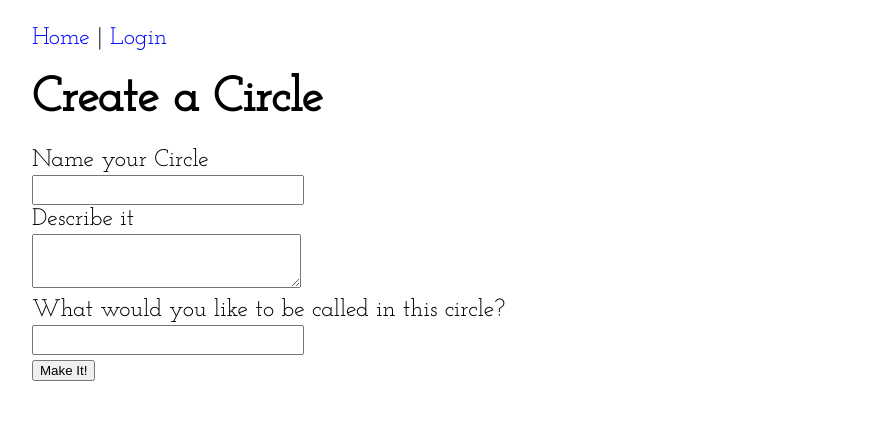
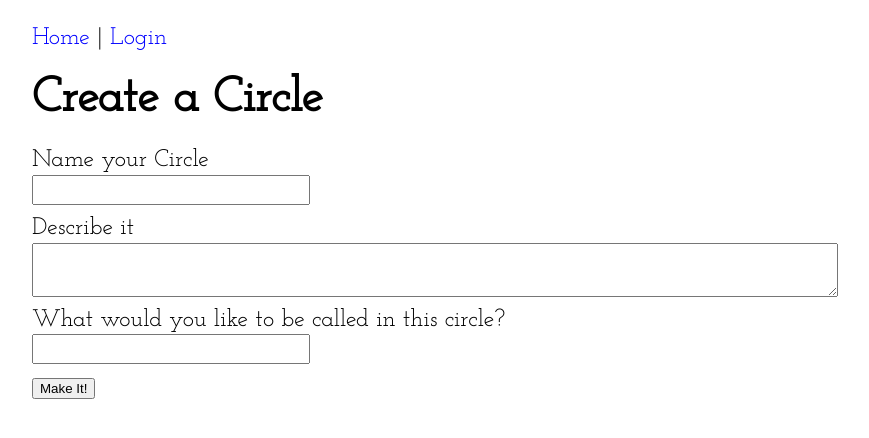
Before and after one commit to nickretallack/Circles, a Flask app: page /circles/new in a window 1280 px wide. Shown: the top 438 px of the page, without its empty margins (208-1077 px from the left). Run offline with Flask 2, Linux system fonts and the light colour scheme; some libraries are stand-ins or nearby versions.

Commit message:
more style and thoughts

```diff
--- a/static/style.css
+++ b/static/style.css
@@ -3,10 +3,13 @@ body {max-width:800px; margin:1em auto}
 a {color:blue; cursor:pointer; text-decoration:none}
 a:hover {text-decoration:underline}
 ul {margin:0; padding:0; list-style:none}
-.thread {margin-left:5ex}
+.thread {margin-left:3%}
 input[type=text], input[type=password], textarea {font-family:inherit; font-size:inherit; min-width:20ex}
+input[type=text], input[type=password] {width:30ex}
 textarea.link {min-width:80ex; height:1em}
 .notice {border:1px solid green; background-color:lightgreen; padding:.5ex}
 .comment-meta {font-size:12pt}
 .comment {margin-top:1ex}
 .reply-trigger, .cancel-reply {margin-left:.5ex}
+textarea {width:100%; display:block}
+.form_field {margin-bottom:1ex}
--- a/templates/circle.html
+++ b/templates/circle.html
@@ -7,8 +7,8 @@
 {% macro comment_form(form) %}
 {% if has_membership %}
 <form action="{{url_for('new_comment', id=circle.id)}}" method="POST">
-<div>{{form.text}}</div>
 {{form.discussion_id}} {{form.parent_id}}
+{{form.text}}
 <button>Post</button>
     {% if form.discussion_id.data %}
         <a class="comment-meta cancel-reply">Cancel</a>
--- a/templates/forms.html
+++ b/templates/forms.html
@@ -1,4 +1,5 @@
 {% macro form_field(field) %}
+<div class="form_field">
 <div>{{field.label}}</div>
 <div>{{field}}</div>
 {% if field.description %}
@@ -12,4 +13,5 @@
 </ul>
 {% endif %}
 </div>
+</div>
 {% endmacro %}
```
Also changed, not shown: notes.txt (+12 -0 lines).
